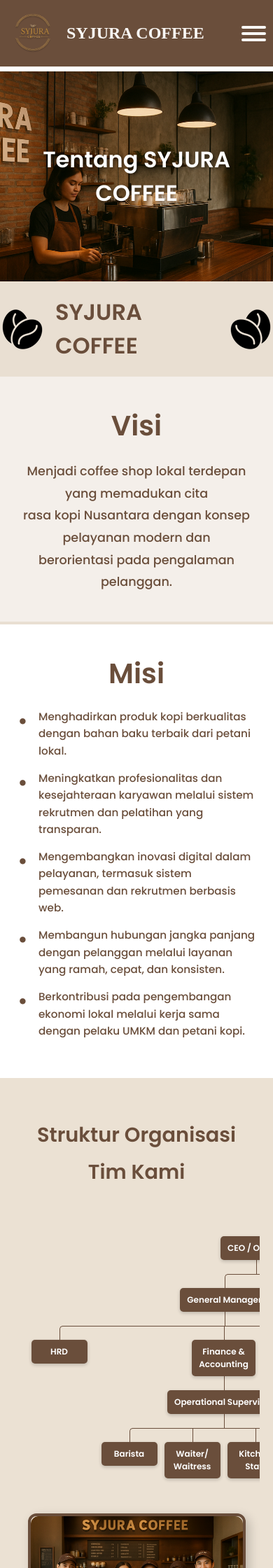
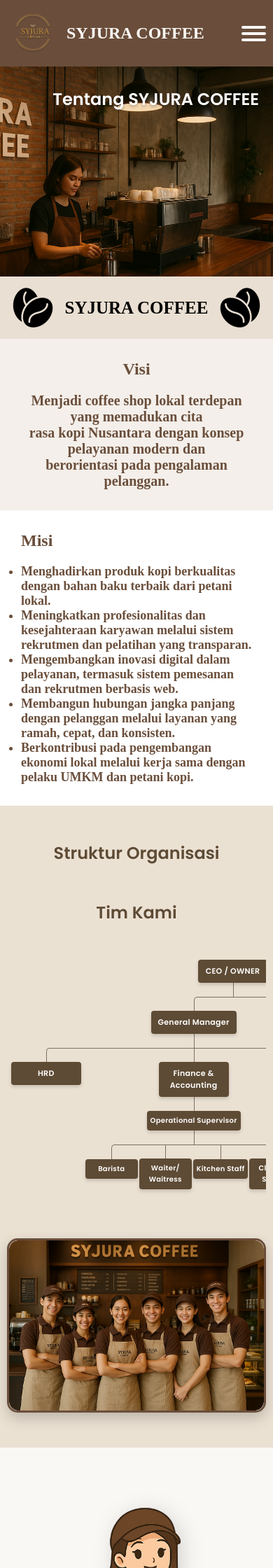
Before and after one commit to ramadhansanjaya18/sipeka, a PHP site: page /about.php in a window 390 px wide. Shown: the top 2240 px of the page at 70% size. Run offline with PHP 8.4, Linux system fonts and the light colour scheme.

Commit message:
edit by rama

```diff
--- a/assets/css/about.css
+++ b/assets/css/about.css
@@ -2,21 +2,20 @@
 
 :root {
   --dark-brown: #6a4e3b;
+  --button-hero: #eed6b7;
+  --color-white: #ffffff;
   --cream-bg: #e9dfd2;
-  --white-bg: #ffffff;
-  --light-bg: #f4efea;
+  --text-collor-primary: #ffffff;
+  --text-collor-secondary: #faf8f5;
+  --font-main: "Poppins";
+  --font-secondary: sans-serif;
+  --font-syjura: "Lora";
 }
 
 * {
   margin: 0;
   padding: 0;
   box-sizing: border-box;
-}
-
-body {
-  font-family: "Poppins", sans-serif;
-  overflow-x: hidden;
-  width: 100%;
 }
 
 ul,
@@ -26,177 +25,127 @@
   text-decoration: none;
 }
 
-/* =========================================
-   1. HERO SECTION (Banner Atas)
-   ========================================= */
 .hero_about {
-  height: 450px;
+  height: 500px;
   width: 100%;
-  /* Pastikan path gambar benar relatif dari folder css */
   background-image: url("../img/about/hero-about.png");
   background-size: cover;
   background-position: center;
+  background-repeat: no-repeat;
   position: relative;
-  display: flex;
-  align-items: center; /* Vertikal Center */
-  justify-content: flex-end; /* Horizontal Kanan (Desktop) */
 }
 
 .hero_about h1 {
-  color: var(--white-bg);
-  font-family: "Poppins", sans-serif;
-  font-size: 3rem;
-  margin-right: 50px; /* Jarak dari kanan */
-  text-shadow: 2px 2px 5px rgba(0, 0, 0, 0.5);
-  text-align: right;
-  max-width: 600px;
+  position: absolute;
+  right: 50px;
+  top: 50px;
+  color: var(--text-collor-primary);
+  font-family: var(--font-main);
+}
+.top-contain {
+  display: flex;
+  justify-content: space-between;
+  align-items: center;
+  padding: 5px 20px;
+  background-color: var(--cream-bg);
 }
 
-/* =========================================
-   2. VISI & MISI SECTION
-   ========================================= */
-/* Judul Visi Misi (Beans & Teks) */
-.top-contain {
+.container-visi-misi {
   display: flex;
-  justify-content: center;
-  align-items: center;
-  padding: 20px 0;
-  background-color: var(--cream-bg);
-  gap: 15px;
+  position: relative;
+  justify-content: space-between;
 }
 
-.top-contain h1 {
-  color: var(--dark-brown);
-  margin: 0;
-  font-size: 2rem;
-  text-transform: uppercase;
-}
-
-/* Container Utama Flexbox */
-.container-visi-misi {
-  display: flex;
-  width: 100%;
-  flex-direction: row; /* Default Desktop: Baris */
-  flex-wrap: wrap; /* Izinkan wrap jika layar mengecil */
-}
-
-/* KOTAK KIRI (VISI) */
 .container-left {
-  flex: 1; /* Ambil sisa ruang */
-  min-width: 300px;
-  padding: 60px 80px 60px 40px;
-  background-color: var(--light-bg);
-  display: flex;
-  flex-direction: column;
-  justify-content: center;
+  padding: 50px;
+  width: 50%;
+  background-color: #f4efea;
 }
 
 .container-left h1 {
   text-align: right;
+  right: 10px;
+  margin-bottom: 20px;
   color: var(--dark-brown);
-  margin-bottom: 20px;
-  font-size: 2.5rem;
+}
+.container-left p {
+  margin-left: 60px;
+  color: var(--dark-brown);
+  font-weight: bold;
+  font-size: 20px;
 }
 
-.container-left p {
-  text-align: right;
-  font-size: 1.1rem;
-  color: var(--dark-brown);
-  line-height: 1.8;
-  font-weight: 500;
-}
-
-/* KOTAK KANAN (MISI) */
 .container-right {
-  flex: 1;
-  min-width: 300px;
-  padding: 60px 40px 60px 80px;
-  background-color: var(--white-bg);
+  padding: 50px;
+  width: 50%;
 }
 
 .container-right h1 {
+  margin-bottom: 20px;
   color: var(--dark-brown);
-  margin-bottom: 20px;
-  font-size: 2.5rem;
+}
+.container-right ul li {
+  color: var(--dark-brown);
+  font-weight: bold;
+  font-size: 18px;
+  list-style: outside;
 }
 
-.container-right ul {
-  padding: 0;
-}
-
-.container-right ul li {
-  position: relative;
-  padding-left: 30px;
-  margin-bottom: 15px;
-  color: var(--dark-brown);
-  font-weight: 500;
-  font-size: 1rem;
-  line-height: 1.6;
-}
-
-/* Custom Bullet Point */
-.container-right ul li::before {
-  content: "•";
-  color: var(--dark-brown);
-  font-size: 2rem;
-  position: absolute;
-  left: 0;
-  top: -8px;
-}
-
-/* =========================================
-   3. STRUKTUR ORGANISASI & TIM
-   ========================================= */
 .section-3 {
-  padding: 60px 0;
   background-color: #ebe1d3;
+  padding: 50px 0;
+  width: 100%;
+  font-family: "Poppins", sans-serif;
+  overflow-x: hidden;
 }
 
 .main-container {
-  width: 90%;
-  max-width: 1200px;
+  width: 95%;
+  max-width: 1400px;
   margin: 0 auto;
 }
 
 .row-header {
-  display: flex;
-  justify-content: space-between;
-  margin-bottom: 40px;
-  border-bottom: 2px solid rgba(106, 78, 59, 0.2);
-  padding-bottom: 10px;
-}
+  display: grid;
 
-.col-title-left,
-.col-title-right {
-  flex: 1;
-  text-align: center;
+  grid-template-columns: 60% 37%;
+  gap: 20px;
+  margin-bottom: 30px;
 }
 
 .col-title-left h2,
 .col-title-right h2 {
-  color: var(--dark-brown);
-  font-size: 1.8rem;
+  text-align: center;
+  color: #5e4b35;
+  font-weight: 700;
+  font-size: 24px;
+  margin: 0;
 }
 
 .content-wrapper {
-  display: flex;
-  gap: 40px;
+  display: grid;
+
+  grid-template-columns: 60% 40%;
   align-items: flex-start;
 }
 
-/* Area Bagan Struktur (Scrollable) */
 .org-chart-area {
-  flex: 3; /* Lebar 60-70% */
+  width: 100%;
+
   overflow-x: auto;
   padding-bottom: 20px;
   display: flex;
   justify-content: center;
 }
 
-/* Tree Styles */
+.tree {
+  display: table;
+  margin: 0 auto;
+}
+
 .tree ul {
+  position: relative;
   padding-top: 20px;
-  position: relative;
   transition: all 0.5s;
   display: flex;
   justify-content: center;
@@ -207,26 +156,28 @@
   text-align: center;
   list-style-type: none;
   position: relative;
-  padding: 20px 5px 0 5px;
+
+  padding: 20px 2px 0 2px;
   transition: all 0.5s;
 }
 
-/* Konektor Garis */
 .tree li::before,
 .tree li::after {
   content: "";
   position: absolute;
   top: 0;
   right: 50%;
-  border-top: 1px solid #6a4e3b;
-  width: 50%;
+  border-top: 1px solid #7d6e63;
+  width: 51%;
   height: 20px;
 }
+
 .tree li::after {
   right: auto;
   left: 50%;
-  border-left: 1px solid #6a4e3b;
+  border-left: 1px solid #7d6e63;
 }
+
 .tree li:only-child::after,
 .tree li:only-child::before {
   display: none;
@@ -238,254 +189,311 @@
 .tree li:last-child::after {
   border: 0 none;
 }
+
 .tree li:last-child::before {
-  border-right: 1px solid #6a4e3b;
+  border-right: 1px solid #7d6e63;
   border-radius: 0 5px 0 0;
 }
+
 .tree li:first-child::after {
   border-radius: 5px 0 0 0;
 }
+
 .tree ul ul::before {
   content: "";
   position: absolute;
   top: 0;
   left: 50%;
-  border-left: 1px solid #6a4e3b;
+  border-left: 1px solid #7d6e63;
   width: 0;
   height: 20px;
 }
 
 .card-box {
-  background: var(--dark-brown);
-  color: #fff;
-  padding: 10px 15px;
-  border-radius: 5px;
-  font-size: 0.85rem;
+  background-color: #5e4b35;
+  color: #ffffff;
+  padding: 8px 10px;
+  text-decoration: none;
+  border-radius: 4px;
+  display: inline-block;
+  font-size: 11px;
   font-weight: 600;
-  display: inline-block;
+  letter-spacing: 0.3px;
+
   min-width: 100px;
-  z-index: 2;
+  box-shadow: 0 3px 5px rgba(0, 0, 0, 0.15);
   position: relative;
-  box-shadow: 0 2px 5px rgba(0, 0, 0, 0.2);
+  z-index: 1;
+  white-space: nowrap;
+  transition: transform 0.3s ease;
 }
 
-/* Area Foto Tim */
+.card-box:hover {
+  transform: scale(1.05);
+  background-color: #4a3b2a;
+  z-index: 10;
+}
+
+.tree ul ul ul ul li .card-box {
+  font-size: 10px;
+  padding: 6px 5px;
+  min-width: 75px;
+}
+
+.tree ul ul ul ul li {
+  padding: 20px 1px 0 1px;
+}
+
 .team-area {
-  flex: 2; /* Lebar 30-40% */
   display: flex;
   justify-content: center;
+  align-items: flex-start;
   padding-top: 20px;
+}
+
+.image-frame {
+  position: relative;
+  width: 100%;
+  max-width: 400px;
+  border-radius: 15px;
+  overflow: hidden;
+  box-shadow: 0 8px 20px rgba(0, 0, 0, 0.2);
+  border: 3px solid #6a4e3b;
 }
 
 .image-frame img {
   width: 100%;
-  border-radius: 12px;
-  border: 4px solid var(--dark-brown);
-  box-shadow: 5px 5px 15px rgba(0, 0, 0, 0.2);
+  height: auto;
+  display: block;
 }
 
-/* =========================================
-   4. INFO & JAM OPERASIONAL
-   ========================================= */
+@media (max-width: 1100px) {
+  .row-header,
+  .content-wrapper {
+    grid-template-columns: 1fr;
+    gap: 30px;
+  }
+
+  .col-title-right {
+    order: 3;
+    margin-top: 20px;
+  }
+
+  .team-area {
+    order: 4;
+    justify-content: center;
+  }
+
+  .org-chart-area {
+    justify-content: flex-start;
+  }
+}
+
 .section-4 {
-  padding: 60px 0;
-  background-color: var(--light-bg);
+  background-color: #faf8f5;
+  padding: 50px 0;
+  width: 100%;
+  font-family: "Poppins", sans-serif;
+  display: flex;
+  justify-content: center;
 }
 
 .content-grid {
   display: grid;
-  grid-template-columns: 1fr 1fr;
-  gap: 50px;
-  align-items: start;
+  grid-template-columns: 1.4fr 1fr;
+  gap: 60px;
+  align-items: center;
+  width: 100%;
 }
 
 .left-panel {
   display: flex;
-  flex-direction: column;
-  align-items: center;
-  text-align: center;
+  align-items: flex-end;
+  gap: 20px;
 }
 
 .character-wrapper img {
-  width: 180px;
-  margin-bottom: 20px;
+  width: 160px;
+  height: auto;
+  display: block;
+
+  margin-bottom: -5px;
+  filter: drop-shadow(5px 5px 15px rgba(0, 0, 0, 0.15));
 }
 
 .schedule-wrapper {
-  width: 100%;
-  max-width: 400px;
+  flex: 1;
+  margin-bottom: 50px;
 }
 
 .schedule-wrapper h3 {
-  color: var(--dark-brown);
+  font-size: 18px;
+  font-weight: 700;
+  color: #000;
   margin-bottom: 15px;
+  font-family: "Poppins", sans-serif;
 }
 
 .custom-table {
   width: 100%;
-  border-collapse: collapse;
-  background: #fff;
-  box-shadow: 0 2px 10px rgba(0, 0, 0, 0.05);
-  border-radius: 8px;
+  border-collapse: separate;
+  border-spacing: 0;
+  border: 1px solid #c4a484;
+  border-radius: 10px;
   overflow: hidden;
-}
-
-.custom-table th,
-.custom-table td {
-  padding: 12px 15px;
-  border-bottom: 1px solid #eee;
-  text-align: center;
+  box-shadow: 0 4px 6px rgba(0, 0, 0, 0.05);
 }
 
 .custom-table th {
-  background-color: var(--cream-bg);
-  color: var(--dark-brown);
+  background-color: #e9dfd2;
+  color: #3c2f23;
+  padding: 15px 20px;
+  text-align: left;
+  font-weight: 600;
+  font-size: 15px;
+  border-bottom: 1px solid #c4a484;
+}
+
+.custom-table td {
+  background-color: #ffffff;
+  padding: 15px 20px;
+  font-size: 14px;
+  font-weight: 600;
+  color: #333;
+  border-bottom: 1px solid #eae5e0;
+}
+
+.custom-table tr:last-child td {
+  border-bottom: none;
 }
 
 .right-panel {
   display: flex;
   flex-direction: column;
-  justify-content: center;
-  padding-top: 40px;
+  justify-content: flex-start;
+  padding-top: 20px;
 }
 
 .info-badge {
   display: inline-flex;
   align-items: center;
-  background: var(--cream-bg);
-  padding: 8px 16px;
-  border-radius: 20px;
+  background-color: #e9dfd2;
+  padding: 8px 20px;
+  border-radius: 8px;
+  width: fit-content;
   margin-bottom: 20px;
-  align-self: flex-start;
-  font-weight: bold;
-  color: var(--dark-brown);
+  box-shadow: 0 2px 4px rgba(0, 0, 0, 0.05);
 }
 
 .info-badge img {
   width: 20px;
-  margin-right: 8px;
+  height: 20px;
+  margin-right: 10px;
+}
+
+.info-badge span {
+  font-weight: 700;
+  font-size: 16px;
+  color: #000;
 }
 
 .info-content-box {
-  background: #fff;
+  background-color: #e9dfd2;
   padding: 30px;
-  border-radius: 12px;
-  border-left: 5px solid var(--dark-brown);
-  box-shadow: 0 4px 15px rgba(0, 0, 0, 0.05);
+  border-radius: 8px;
+  color: #000;
+  font-size: 14px;
   line-height: 1.8;
-  color: #444;
+  box-shadow: 0 4px 10px rgba(0, 0, 0, 0.05);
 }
 
-/* =================================================================
-   🔥 MOBILE RESPONSIVE (LAYOUT FIX) 🔥
-   ================================================================= */
+.info-content-box p {
+  margin-bottom: 15px;
+}
+
+.info-content-box p:last-child {
+  margin-bottom: 0;
+}
+
 @media (max-width: 992px) {
-  /* 1. HERO BANNER MOBILE */
   .hero_about {
     height: 300px;
-    justify-content: center; /* Teks ke tengah horizontal */
-    background-position: center;
+
+    background-position: center center;
   }
 
   .hero_about h1 {
-    font-size: 2rem;
-    margin-right: 0; /* Reset margin kanan */
-    text-align: center; /* Teks Rata Tengah */
-    padding: 0 15px;
+    font-size: 24px;
+
+    transform: translateY(-60%);
+
+    right: 20px;
+
+    text-shadow: 0 2px 4px rgba(0, 0, 0, 0.3);
+
+    max-width: 80%;
+    text-align: right;
+    line-height: 1.2;
+  }
+
+  .top-contain {
+    padding: 10px 15px;
+
+    flex-wrap: wrap;
+    gap: 10px;
+  }
+
+  .top-contain * {
+    font-size: 25px;
+  }
+
+  .content-grid {
+    grid-template-columns: 1fr;
+    gap: 50px;
+  }
+
+  .left-panel {
+    justify-content: center;
+  }
+
+  .container-visi-misi {
+    flex-direction: column;
+  }
+
+  .container-left,
+  .container-right {
+    width: 100%;
+    padding: 30px;
+  }
+
+  .container-left h1 {
+    text-align: center;
+    right: 0;
+  }
+
+  .container-left p {
+    margin-left: 0;
+    text-align: center;
+    list-style-position: inside;
+  }
+}
+
+@media (max-width: 576px) {
+  .left-panel {
+    flex-direction: column;
+    align-items: center;
+  }
+
+  .character-wrapper img {
+    width: 140px;
+    margin-bottom: 20px;
+  }
+
+  .schedule-wrapper {
     width: 100%;
   }
 
-  /* 2. VISI & MISI STACKING (Visi Atas - Misi Bawah) */
-  .container-visi-misi {
-    flex-direction: column !important; /* Paksa tumpuk vertikal */
-  }
-
-  /* Reset Kotak */
-  .container-left,
-  .container-right {
-    width: 100% !important; /* Lebar Penuh */
-    padding: 40px 25px !important; /* Padding nyaman di HP */
-    flex: none; /* Matikan flex grow/shrink */
-  }
-
-  /* BAGIAN VISI */
-  .container-left {
-    background-color: var(--light-bg);
-    border-bottom: 4px solid var(--cream-bg); /* Garis pemisah */
-    order: 1; /* Pastikan di Atas */
-  }
-
-  .container-left h1,
-  .container-left p {
-    text-align: center !important; /* Paksa Rata Tengah */
-  }
-
-  /* BAGIAN MISI */
-  .container-right {
-    background-color: var(--white-bg);
-    order: 2; /* Pastikan di Bawah */
-  }
-
-  .container-right h1 {
-    text-align: center !important;
-  }
-
-  .container-right ul li {
-    text-align: left; /* List Misi tetap rata kiri agar mudah dibaca */
-    font-size: 0.95rem;
-  }
-
-  /* 3. STRUKTUR & TIM */
-  .row-header {
-    flex-direction: column;
-    gap: 10px;
-    border-bottom: none;
-  }
-
-  .content-wrapper {
-    flex-direction: column; /* Bagan di atas, Foto di bawah */
-    gap: 30px;
-  }
-
-  .org-chart-area {
-    width: 100%;
-    justify-content: flex-start; /* Mulai dari kiri agar bisa discroll */
-    padding-left: 10px;
-  }
-
-  /* Kecilkan Font Bagan di HP */
-  .card-box {
-    font-size: 0.75rem;
-    padding: 8px 10px;
-    min-width: 80px;
-  }
-
-  .team-area {
-    width: 100%;
-    padding: 0 20px;
-  }
-
-  /* 4. INFO SECTION */
-  .content-grid {
-    grid-template-columns: 1fr; /* Satu Kolom */
-    gap: 40px;
-  }
-
-  .left-panel {
-    order: 1;
-  }
-
-  .right-panel {
-    order: 2;
-    padding-top: 0;
-    align-items: center; /* Center content */
-  }
-
-  .info-badge {
-    align-self: center; /* Badge ke tengah */
-  }
-
-  .info-content-box {
+  .schedule-wrapper h3 {
     text-align: center;
   }
 }
```
